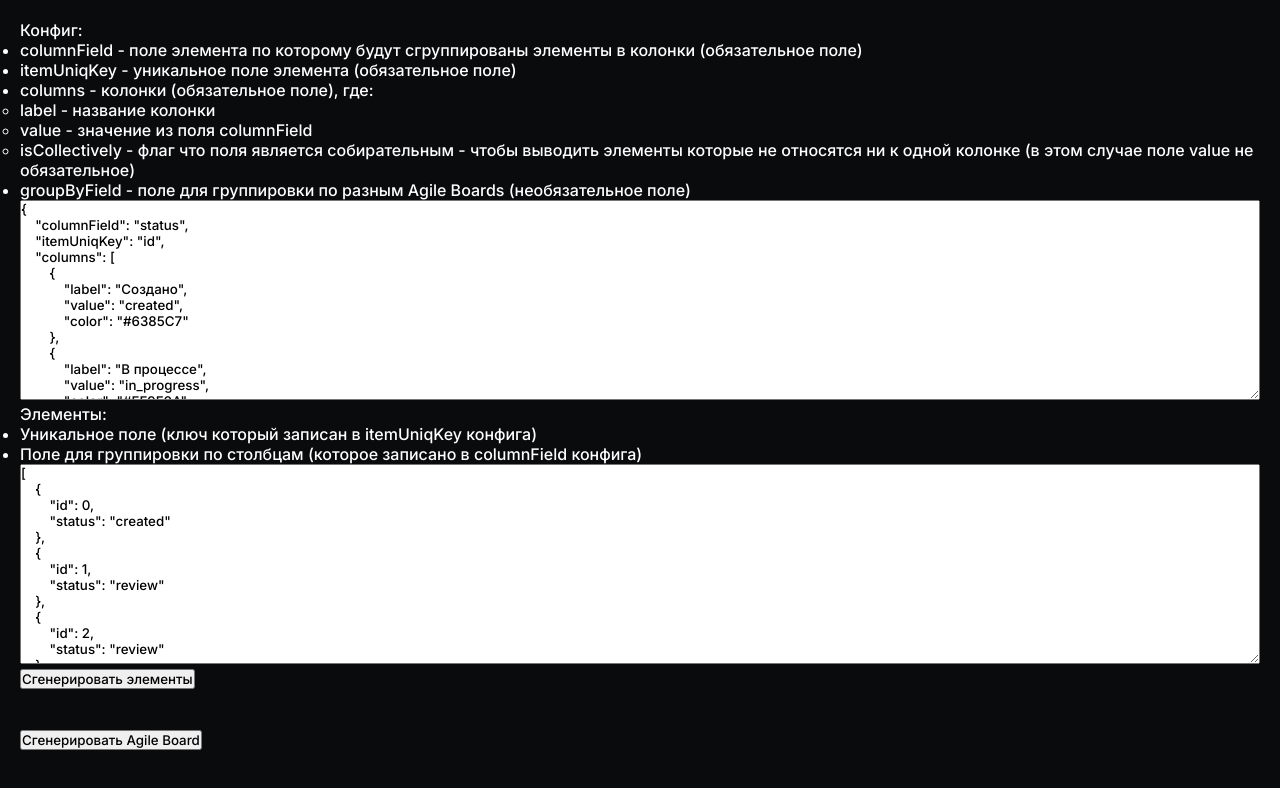
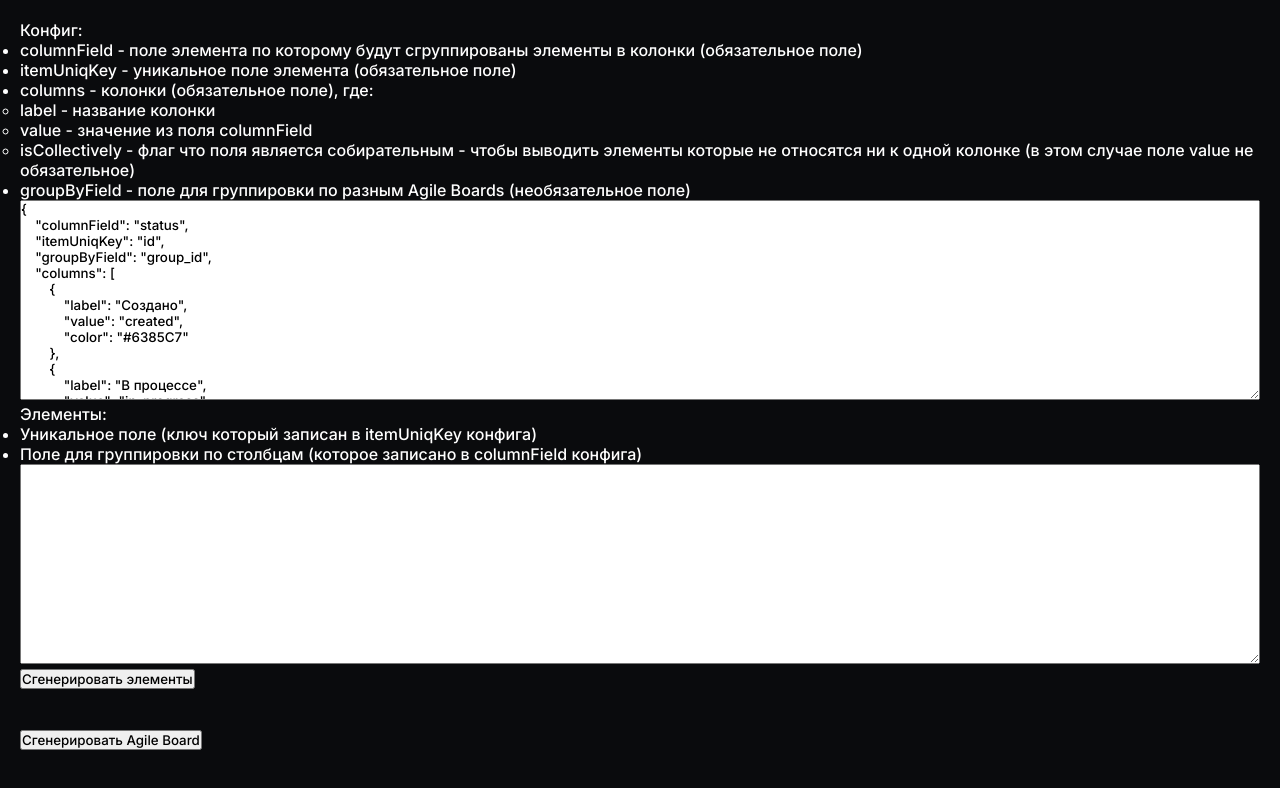
Before and after one commit to ipaymushkin/dnd-kit, a React (Vite) app: page / in a window 1280 px wide. Shown: the top 788 px of the page. Built offline with nearby package versions, Linux system fonts and the light colour scheme; a web font is replaced by a local one.

Commit message:
мелкие правки

```diff
--- a/src/App.tsx
+++ b/src/App.tsx
@@ -5,6 +5,7 @@ import { useCallback, useState } from 'react';
 import { groupBy } from 'lodash';
 import './style.css';
 import {
+  AnyType,
   ConfigColumnInterface,
   ConfigInterface,
   ItemType,
@@ -341,7 +342,7 @@ const ConstructorModule = ({
       list={items}
       renderItem={renderItem}
       renderContainer={renderContainer}
-      onContainerDragEnd={onContainerDragEnd}
+      onContainerDragEnd={onContainerDragEnd as AnyType}
       onElementDragEnd={onElementDragEnd}
     />
   );
@@ -351,13 +352,8 @@ const App = () => {
   const [config, setConfig] = useState<string>(
     JSON.stringify(meta, undefined, 4),
   );
-  const [items, setItems] = useState<string>(
-    JSON.stringify(
-      generateItems({ meta: JSON.parse(config), count: 50 }),
-      undefined,
-      4,
-    ),
-  );
+
+  const [items, setItems] = useState<string>('');
 
   const [ready, setReady] = useState<boolean>(false);
 
@@ -372,7 +368,7 @@ const App = () => {
             const groupedItems = groups[group] as ItemType[];
             return (
               <div key={`group_${group}`}>
-                <div>Группа с ID {group}</div>
+                <div style={{ marginBottom: '10px' }}>Группа с ID {group}</div>
                 <ConstructorModule config={parsedConfig} items={groupedItems} />
               </div>
             );
--- a/src/modules/constructor/config/meta.ts
+++ b/src/modules/constructor/config/meta.ts
@@ -3,7 +3,7 @@ import { ConfigInterface } from './types.ts';
 export const meta: ConfigInterface = {
   columnField: 'status',
   itemUniqKey: 'id',
-  // groupByField: 'group_id',
+  groupByField: 'group_id',
   columns: [
     {
       label: 'Создано',
--- a/src/modules/constructor/index.tsx
+++ b/src/modules/constructor/index.tsx
@@ -378,7 +378,7 @@ export const Constructor = ({
                 <DroppableContainer
                   containerMeta={containerMeta}
                   key={`droppable_${containerId}`}
-                  id={containerId}
+                  id={containerId as string}
                   items={items[containerId]}
                   onRemove={() => handleRemove(containerId)}
                 >
--- a/src/modules/constructor/utils/generateItems.ts
+++ b/src/modules/constructor/utils/generateItems.ts
@@ -19,7 +19,7 @@ export const generateItems = ({
     .fill(0)
     .map((_, idx: number) => {
       const el = {
-        id: idx,
+        [meta.itemUniqKey]: idx,
         [meta.columnField]: columns[getRandomInt(columns.length)],
       };
       if (meta.groupByField) {
```
